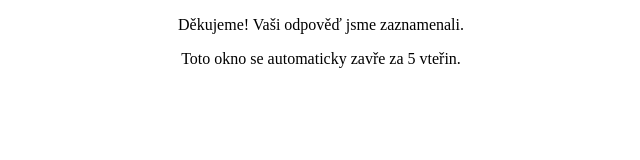
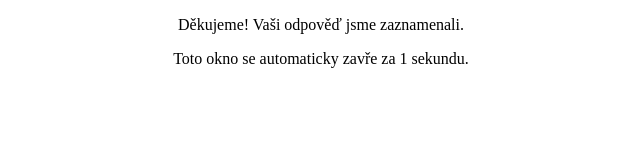
Before and after one commit to accacecz/subscription, a plain HTML site: page index.html in a window 1280 px wide. Shown: the full height of the page, 319-959 px from the left. Drawn offline with Linux system fonts and the light colour scheme; no server answers.

Commit message:
Add files via upload

```diff
--- a/custom.js
+++ b/custom.js
@@ -8,6 +8,38 @@ location.search.slice(1).split("&").forEach(function(pair) {
 let id = params.id
 let response = params.response
 
-setTimeout("window.close()",3000)
+fetch(`https://prod-110.westeurope.logic.azure.com/workflows/e1566d2a1e144885a906ceece6889baa/triggers/manual/paths/invoke/ID/${id}/approval/${response}?api-version=2016-06-01&sp=%2Ftriggers%2Fmanual%2Frun&sv=1.0&sig=lEWJl3LhpWYhLnQHNebtS_5m6MIFzr-VD43CU9QFSVk`)
 
-fetch(`https://prod-110.westeurope.logic.azure.com/workflows/e1566d2a1e144885a906ceece6889baa/triggers/manual/paths/invoke/ID/${id}/approval/${response}?api-version=2016-06-01&sp=%2Ftriggers%2Fmanual%2Frun&sv=1.0&sig=lEWJl3LhpWYhLnQHNebtS_5m6MIFzr-VD43CU9QFSVk`)
+var countdownFrom = 5;  // number of seconds
+var countdownwin;
+
+var stp;
+function CountDownStart() {
+   stp = setInterval("CountDownTimer('CountDownTime')",1000)
+}
+
+function CountDownTimer(id)
+{
+    if (countdownFrom==0) {clearInterval(stp); window.close(); var cntText = "Pokud je toto okno stále otevřené, můžete ho zavřít."; x = document.getElementById(id); x.innerHTML = cntText;}
+    else     {
+                var x
+
+                if (countdownFrom==5) {
+                    var cntText = "Toto okno se automaticky zavře za "+countdownFrom+" sekund.";
+                  } else if (countdownFrom==1) {
+                    var cntText = "Toto okno se automaticky zavře za "+countdownFrom+" sekundu.";
+                  } else {
+                    var cntText = "Toto okno se automaticky zavře za "+countdownFrom+" sekundy.";
+                  }
+
+            if (document.getElementById)
+        {
+            x = document.getElementById(id);
+            x.innerHTML = cntText;        }
+        else if (document.all)
+        {
+            x = document.all[id];
+            x.innerHTML = cntText;        }
+        }
+countdownFrom--
+}
--- a/index.html
+++ b/index.html
@@ -5,17 +5,23 @@
 <meta http-equiv="X-UA-Compatible" content="IE=edge">
 <meta name="viewport" content="width=device-width, initial-scale=1.0">
 <title>Děkujeme! - Accace Česká republika</title>
+<link rel="icon" type="image/x-icon" href="faviconV2.png">
 <style>
     p {
         text-align: center;
-        font-family:"Calibri, sans-serif"
+        font-family:"Arial, sans-serif"
+    }
+
+    #CountDownTime {
+        text-align: center;
+        font-family:"Arial, sans-serif"
     }
 </style>
 <script src="custom.js">
 </script>
 </head>
-<body>
+<body onload="CountDownStart()">
     <p>Děkujeme! Vaši odpověď jsme zaznamenali.</p>
-    <p>Toto okno se automaticky zavře za 5 vteřin.</p>
+    <div id="CountDownTime">Toto okno se automaticky zavře za 5 sekund.</div>
 </body>
 </html>
```
Also changed, not shown: faviconV2.png (added).
